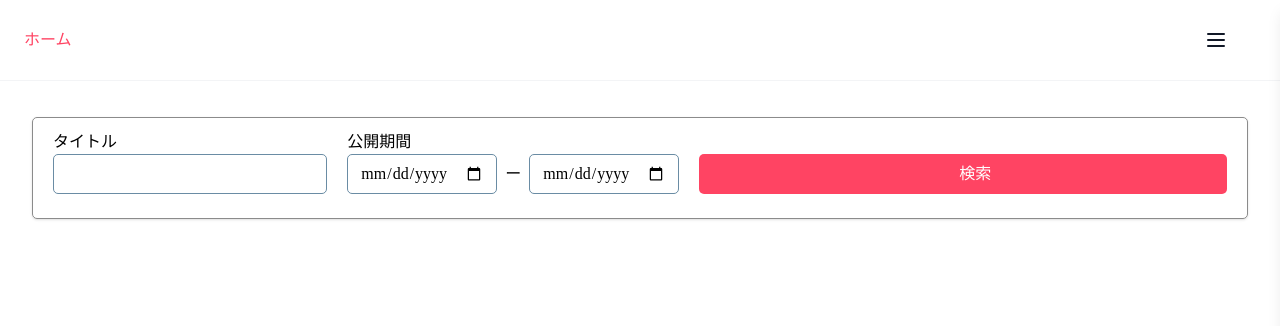
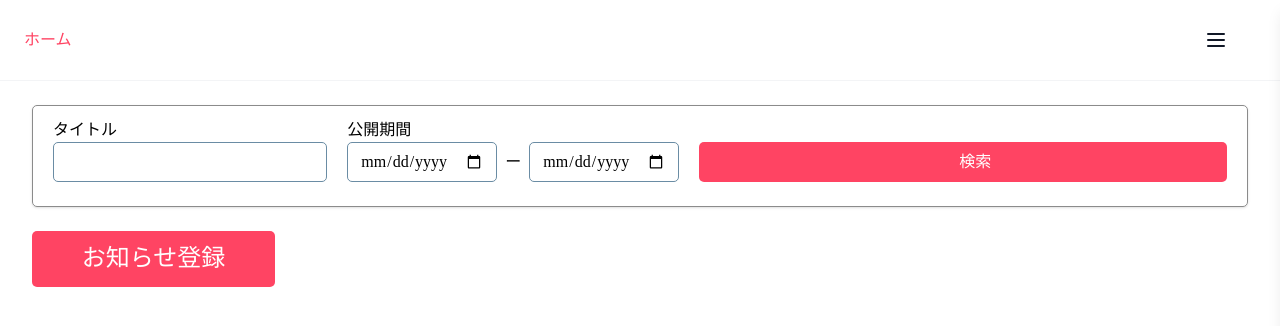
Before and after one commit to PlasticPlactice/graduationwork-group-elephant, a Next.js app: page /admin/notice in a window 1280 px wide. Shown: the top 326 px of the page. Built offline with nearby package versions, Linux system fonts and the light colour scheme; some icons are missing.

Commit message:
お知らせ登録ボタン作成

```diff
--- a/app/(admin)/admin/notice/page.tsx
+++ b/app/(admin)/admin/notice/page.tsx
@@ -9,9 +9,12 @@ export const metadata: Metadata = {
 
 export default function page() {
     return (
-        <main style={{backgroundColor:"var(--color-bg)" ,color:"var(--color-text)"}}>
+        <main style={{ backgroundColor: "var(--color-bg)", color: "var(--color-text)" }}>
+            {/*---------------------------
+                検索ボックス
+               ---------------------------*/}
             <div style={{ border: "1px solid #8B8B8B" ,borderRadius:"var(--control-radius)"}}
-                className="mx-8 my-9 px-5 pt-3 pb-6 flex shadow-sm">
+                className="mx-8 my-6     px-5 pt-3 pb-6 flex shadow-sm">
 
                 <div style={{width:"40%"}}>
                     <p>タイトル</p>
@@ -46,6 +49,19 @@ export default function page() {
                     }}
                 />
             </div>
+
+            <div className="mx-8">
+                <AdminButton
+                    label="お知らせ登録"
+                    type="button"
+                    className=""
+                    style={{
+                        width: "20%",
+                        fontSize: "var(--page-padding-lg)",
+                        height:"3.5rem"
+                    }}
+                    />
+            </div>
         </main>
     );
 }
```
